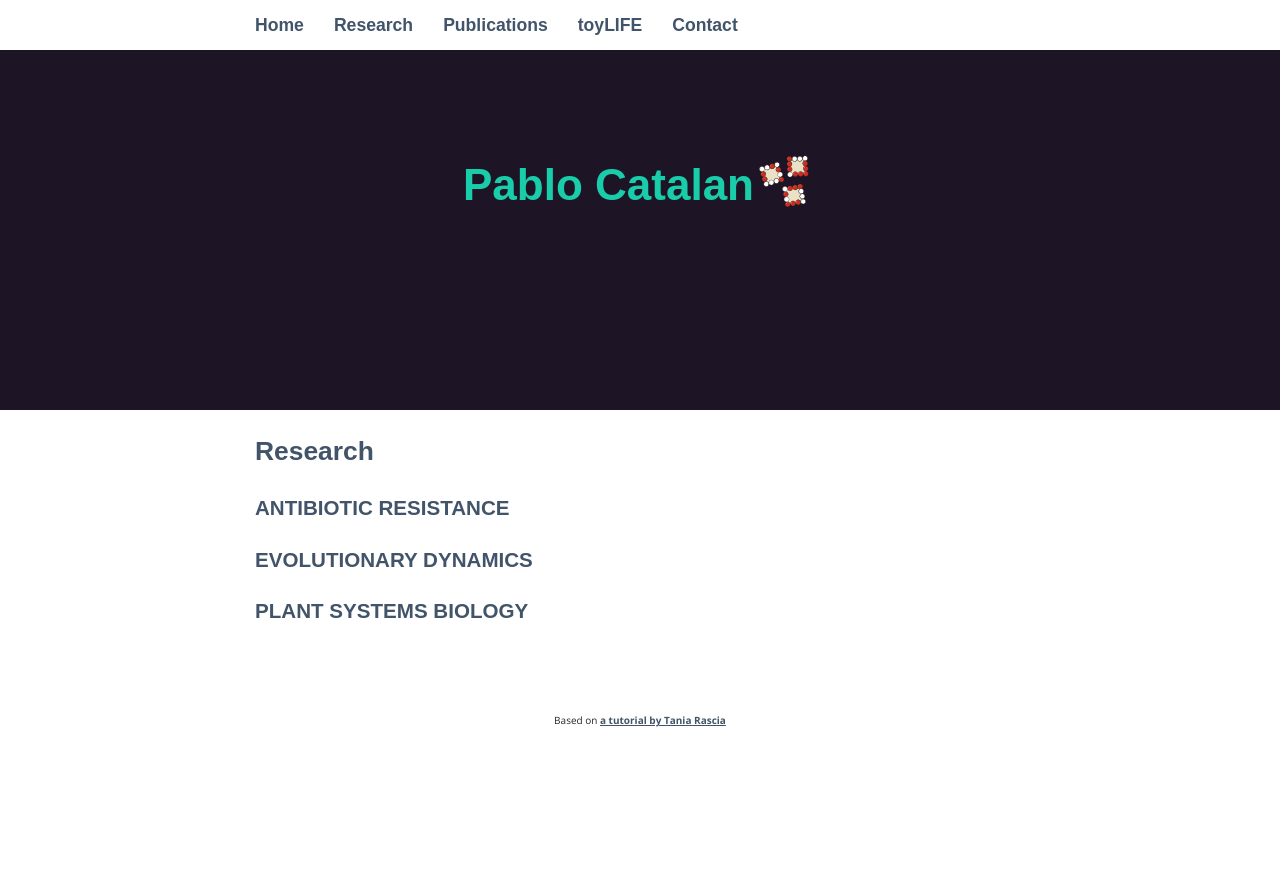
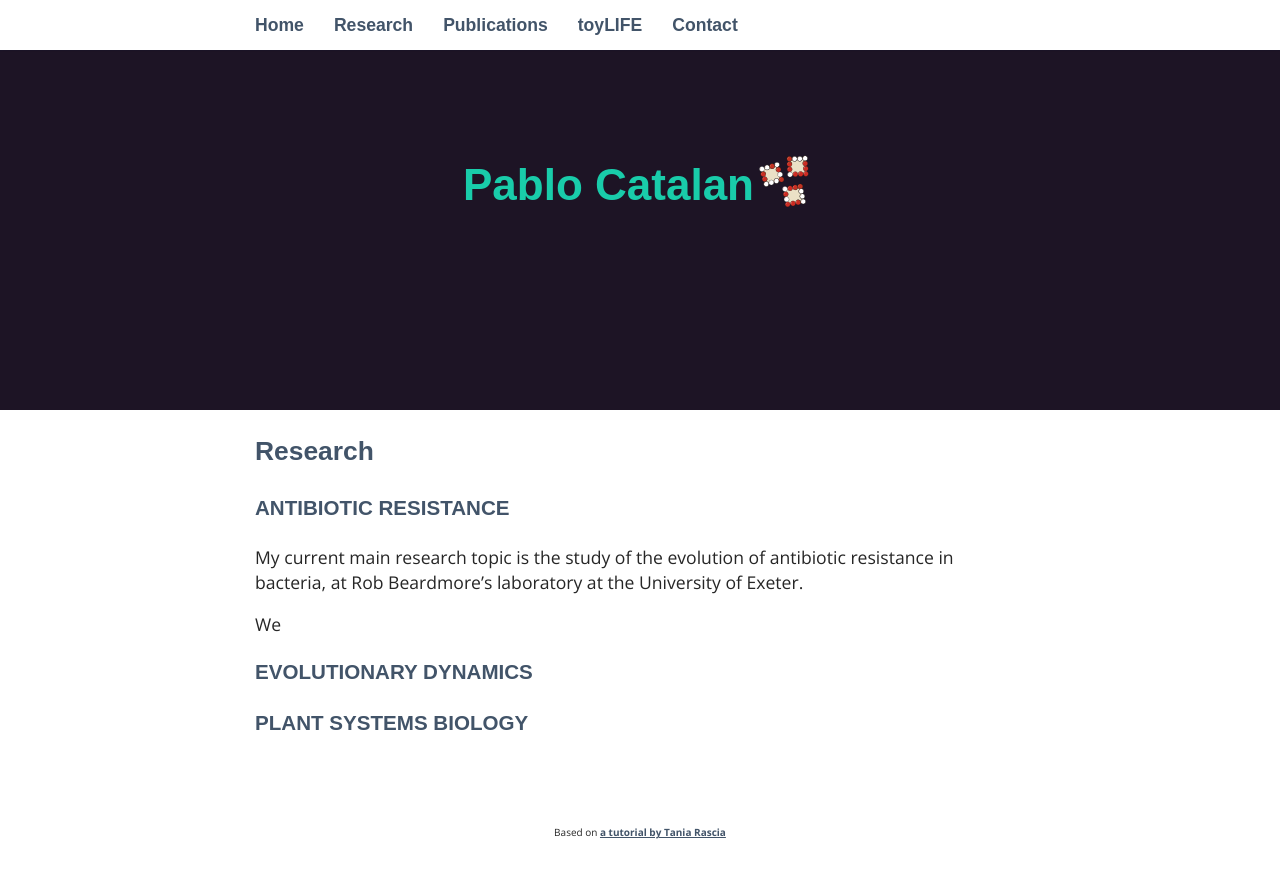
Before and after one commit to PabloCatalan/pablocatalan.github.io, a Jekyll site: the page built from _pages/01_research.md, in a window 1280 px wide and 900 px high, scrolled down 90 px. Shown: the top 878 px of the window. Built offline with Jekyll 4.4.1, drawn with Linux system fonts in a browser that asks for light colours; some web fonts are replaced; before the commit the page ends 900 px from its top, so only the background shows below that.

Commit message:
Update 01_research.md

```diff
--- a/_pages/01_research.md
+++ b/_pages/01_research.md
@@ -6,6 +6,10 @@ permalink: /research/
 
 ### ANTIBIOTIC RESISTANCE
 
+My current main research topic is the study of the evolution of antibiotic resistance in bacteria, at Rob Beardmore's laboratory at the University of Exeter.
+
+We
+
 ### EVOLUTIONARY DYNAMICS
 
 ### PLANT SYSTEMS BIOLOGY
```
